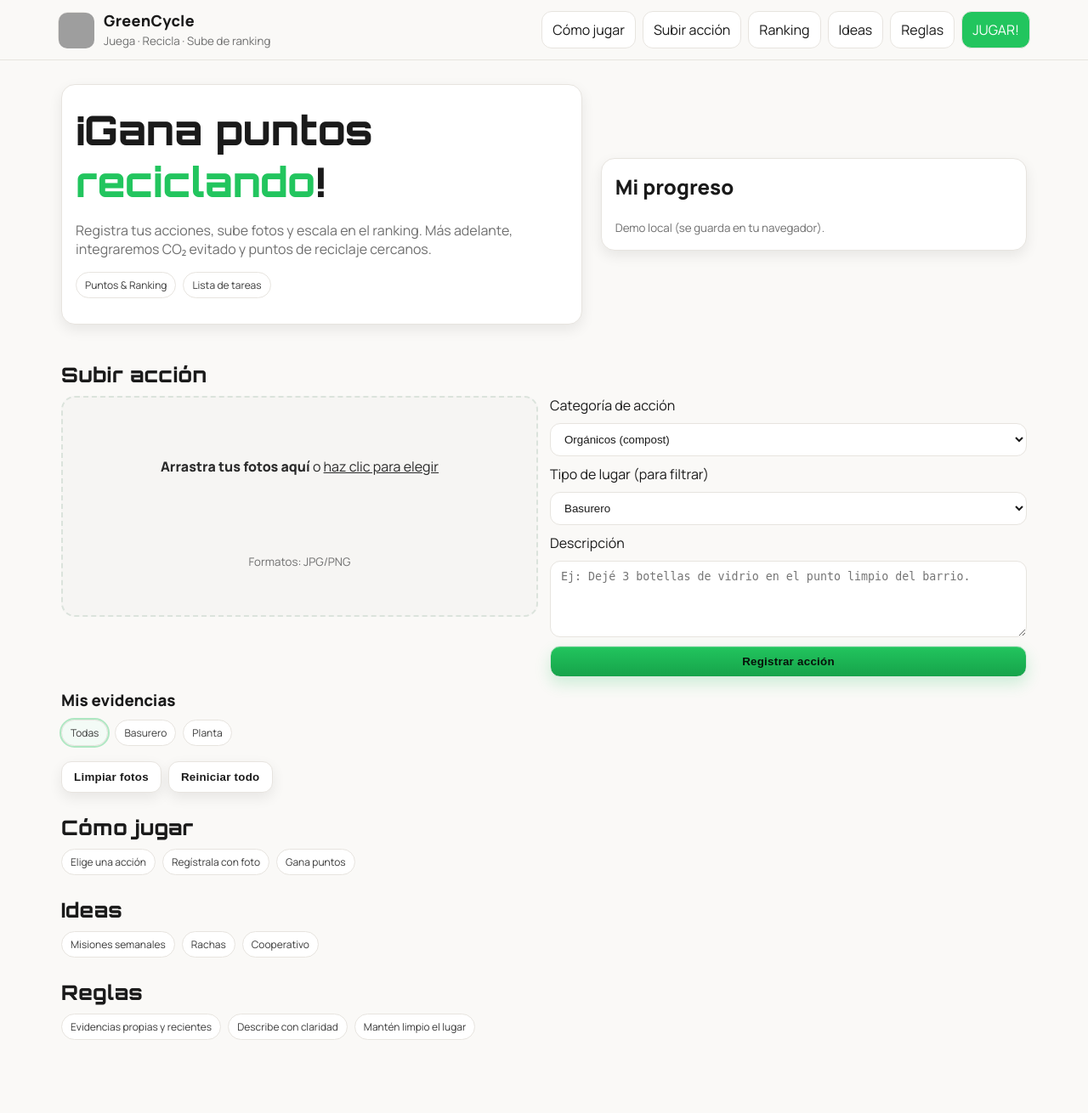
After one commit to deividusm/djangoproject, a Django app: template templates/verificar_mobilenet2.html in a window 1280 px wide. The commit adds this page. Shown: the whole page at 85% size. Run offline with Django 5.2, Linux system fonts and the light colour scheme; the template is opened without the code that fills it, so the values that code supplies are empty; grey boxes are pictures that could not be loaded.

Commit message:
Descripción de los cambios

```diff
--- /dev/null
+++ b/templates/verificar_mobilenet2.html
@@ -0,0 +1,305 @@
+{% load static %}
+<!DOCTYPE html>
+<html lang="es">
+<head>
+  <meta charset="utf-8" />
+  <meta name="viewport" content="width=device-width, initial-scale=1" />
+  <title>ReciclaQuest — Hub</title>
+  <link rel="preconnect" href="https://fonts.gstatic.com" crossorigin>
+  <link href="https://fonts.googleapis.com/css2?family=Manrope:wght@400;600;800&family=Orbitron:wght@600;800&display=swap" rel="stylesheet">
+  <style>
+    :root{
+      --bg:#faf9f7; --panel:#ffffff; --panel-2:#fbfaf8; --ink:#1a1a1a; --muted:#6f6f6f;
+      --line:#e7e4df; --green:#22c55e; --green-2:#16a34a; --radius:14px;
+      --shadow:0 6px 16px rgba(0,0,0,.08), inset 0 1px 0 rgba(255,255,255,.5);
+    }
+    *{box-sizing:border-box}
+    html,body{height:100%}
+    body{margin:0; font-family:Manrope,system-ui,Segoe UI,Roboto; color:var(--ink); background: var(--bg);}
+
+    .topbar{ position:sticky; top:0; z-index:30; backdrop-filter: blur(6px); background:rgba(250,249,247,.9); border-bottom:1px solid var(--line); }
+    .topbar-inner{ display:flex; align-items:center; gap:14px; padding:12px clamp(14px,4vw,28px); max-width:1200px; margin:0 auto;}
+    .brand{ display:flex; align-items:center; gap:12px; }
+    .logo{ width:42px; height:42px; display:grid; place-items:center; border-radius:12px; border:1px solid var(--line); background:#fff; }
+    .brand b{ letter-spacing:.02em; font-size:18px }
+    .nav{ margin-left:auto; display:flex; flex-wrap:wrap; gap:8px }
+    .nav a{ text-decoration:none; color:var(--ink); padding:10px 12px; border-radius:12px; border:1px solid var(--line); background:#fff; }
+    .nav a:hover{ background:#f6f5f3 }
+
+    .btn{ cursor:pointer; border-radius:12px; padding:10px 14px; border:1px solid #dbe9df; background:linear-gradient(180deg, var(--green), var(--green-2)); color:#07110a; font-weight:800; letter-spacing:.02em; box-shadow: 0 8px 18px rgba(34,197,94,.20), inset 0 1px 0 rgba(255,255,255,.2); }
+    .btn.ghost{ background:#fff; color:var(--ink); border:1px solid var(--line); box-shadow:var(--shadow); }
+    .btn:hover{ transform:translateY(-1px) }
+
+    .hero{ max-width:1200px; margin:0 auto; padding:28px clamp(16px, 4vw, 32px); display:grid; grid-template-columns: 1.1fr .9fr; gap:22px; align-items:center;}
+    .card{ padding:16px; border-radius:16px; border:1px solid var(--line); background:#fff; box-shadow:var(--shadow); }
+    h1.title{ font-family:Orbitron,Manrope; font-size:clamp(26px,5vw,48px); margin:6px 0 12px; }
+    .muted{ color:var(--muted) }
+    .chips{ display:flex; flex-wrap:wrap; gap:8px }
+    .chip{ display:inline-flex; align-items:center; gap:8px; padding:6px 10px; border-radius:999px; border:1px solid var(--line); background:#fff; color:#3a3a3a; font-size:12px; cursor:pointer; }
+    .chip.active{ outline:2px solid rgba(34,197,94,.35); background:#f3fbf6; }
+
+    .wrap{ max-width:1200px; margin:0 auto; padding:0 clamp(16px, 4vw, 32px) 60px; }
+    section{ margin:16px 0 26px }
+    section h2{ font-family:Orbitron,Manrope; margin:0 0 10px; letter-spacing:.02em }
+
+    /* Subir acción */
+    .uploader{ display:grid; grid-template-columns: 1fr 1fr; gap:14px }
+    .drop{
+      position: relative; width: 100%; height: 260px; /* alto fijo: no deforma */
+      border:2px dashed #dbe3dc; border-radius:16px; background:#f6f5f3;
+      color:#2a2a2a; text-align:center; padding:14px; overflow:hidden;
+      display:grid; place-items:center;
+    }
+    .drop.drag{ outline:2px solid rgba(34,197,94,.25); background:#eef6f0 }
+    .drop-text{ position:absolute; inset:16px; display:grid; place-items:center; pointer-events:none }
+    #preview{ position:absolute; inset:0; width:100%; height:100%; object-fit:contain; display:none; pointer-events:none }
+
+    .form{ display:grid; gap:10px }
+    .input, select, textarea{ background:#fff; border:1px solid var(--line); color:var(--ink); border-radius:12px; padding:10px 12px; width:100% }
+    textarea{ min-height:90px; resize:vertical }
+
+    .gallery{ display:grid; grid-template-columns: repeat(4,minmax(0,1fr)); gap:10px }
+    .ph{ position:relative; border-radius:12px; overflow:hidden; border:1px solid var(--line); background:#fff }
+    .ph img{ display:block; width:100%; height:120px; object-fit:cover }
+    .ph .meta{ position:absolute; inset:auto 6px 6px 6px; background:linear-gradient(180deg, rgba(255,255,255,.2), rgba(255,255,255,.9)); padding:6px 8px; border-radius:10px; font-size:12px }
+    .ph button{ position:absolute; top:6px; right:6px; }
+
+    @media (max-width:1080px){ .hero{ grid-template-columns:1fr } .uploader{grid-template-columns:1fr} .gallery{grid-template-columns:repeat(2,minmax(0,1fr))}}
+    @media (max-width:620px){ .gallery{grid-template-columns:1fr} }
+  </style>
+</head>
+<body>
+  <div class="topbar">
+    <div class="topbar-inner">
+      <div class="brand">
+        <div class="logo">
+          <img src="{% static 'img/logo_greencycle.png' %}" alt="GreenCycle" style="width:42px; height:42px; border-radius:10px;">
+        </div>
+        <div>
+          <b>GreenCycle</b><br>
+          <small style="color:var(--muted)">Juega · Recicla · Sube de ranking</small>
+        </div>
+      </div>
+      <nav class="nav" aria-label="Navegación principal">
+        <a href="#como">Cómo jugar</a>
+        <a href="#subir">Subir acción</a>
+        <a href="/ranking/">Ranking</a>
+        <a href="#ideas">Ideas</a>
+        <a href="#reglas">Reglas</a>
+        <a href="/verificar_mobilenet/" style="background:var(--green); color:white;">JUGAR!</a>
+      </nav>
+    </div>
+  </div>
+
+  <header class="hero" id="jugar">
+    <div class="card">
+      <h1 class="title">¡Gana puntos <span style="color:var(--green)">reciclando</span>!</h1>
+      <p class="muted">Registra tus acciones, sube fotos y escala en el ranking. Más adelante, integraremos CO₂ evitado y puntos de reciclaje cercanos.</p>
+      <div class="chips" style="margin:10px 0 14px">
+        <span class="chip">Puntos & Ranking</span>
+        <span class="chip">Lista de tareas</span>
+      </div>
+    </div>
+    <div class="card">
+      <h2 style="margin-top:0">Mi progreso</h2>
+      <small class="muted">Demo local (se guarda en tu navegador).</small>
+    </div>
+  </header>
+
+  <main class="wrap">
+    <section id="subir">
+      <h2>Subir acción</h2>
+      <div class="uploader">
+        <!-- Dropzone -->
+        <div class="drop" id="drop">
+          <div class="drop-text" id="dropText">
+            <p><b>Arrastra tus fotos aquí</b> o
+              <label style="text-decoration:underline; cursor:pointer">
+                <input type="file" id="fileInput" accept="image/*" multiple hidden>
+                haz clic para elegir
+              </label>
+            </p>
+            <small class="muted">Formatos: JPG/PNG</small>
+          </div>
+          <img id="preview" alt="Vista previa">
+        </div>
+
+        <!-- Formulario -->
+        <div class="form">
+          <label>Categoría de acción</label>
+          <select id="category" class="input">
+            <option value="organicos">Orgánicos (compost)</option>
+            <option value="papel">Papel/Cartón</option>
+            <option value="plastico">Plásticos</option>
+            <option value="vidrio">Vidrio</option>
+          </select>
+
+          <label>Tipo de lugar (para filtrar)</label>
+          <select id="tipoLugar" class="input">
+            <option value="basurero">Basurero</option>
+            <option value="planta">Planta</option>
+          </select>
+
+          <label>Descripción</label>
+          <textarea id="desc" class="input" placeholder="Ej: Dejé 3 botellas de vidrio en el punto limpio del barrio."></textarea>
+
+          <button class="btn" id="submitAction">Registrar acción</button>
+        </div>
+      </div>
+
+      <div style="margin-top:14px">
+        <h3 style="margin:0 0 10px">Mis evidencias</h3>
+        <div class="chips" id="filterChips" style="margin-bottom:10px">
+          <span class="chip active" data-filter="todas">Todas</span>
+          <span class="chip" data-filter="basurero">Basurero</span>
+          <span class="chip" data-filter="planta">Planta</span>
+        </div>
+        <div class="gallery" id="gallery"></div>
+        <div style="margin-top:8px; display:flex; gap:8px; flex-wrap:wrap">
+          <button class="btn ghost" id="clearPhotos">Limpiar fotos</button>
+          <button class="btn ghost" id="clearAll">Reiniciar todo</button>
+        </div>
+      </div>
+    </section>
+
+    <section id="como">
+      <h2>Cómo jugar</h2>
+      <div class="chips">
+        <span class="chip">Elige una acción</span>
+        <span class="chip">Regístrala con foto</span>
+        <span class="chip">Gana puntos</span>
+      </div>
+    </section>
+
+    <section id="ideas">
+      <h2>Ideas</h2>
+      <div class="chips">
+        <span class="chip">Misiones semanales</span>
+        <span class="chip">Rachas</span>
+        <span class="chip">Cooperativo</span>
+      </div>
+    </section>
+
+    <section id="reglas">
+      <h2>Reglas</h2>
+      <div class="chips">
+        <span class="chip">Evidencias propias y recientes</span>
+        <span class="chip">Describe con claridad</span>
+        <span class="chip">Mantén limpio el lugar</span>
+      </div>
+    </section>
+  </main>
+
+  <script>
+    // Evita que el navegador abra la imagen fuera del drop
+    ['dragover','drop'].forEach(evt => window.addEventListener(evt, e => e.preventDefault()));
+
+    // --- Estado local demo
+    const KEY = 'reciclaquest-hub-v1';
+    const state = JSON.parse(localStorage.getItem(KEY) || '{"photos":[]}');
+    function save(){ localStorage.setItem(KEY, JSON.stringify(state)); }
+
+    // --- Refs
+    const drop = document.getElementById('drop');
+    const dropText = document.getElementById('dropText');
+    const fileInput = document.getElementById('fileInput');
+    const preview = document.getElementById('preview');
+    const gallery = document.getElementById('gallery');
+    const category = document.getElementById('category');
+    const tipoLugar = document.getElementById('tipoLugar');
+    const desc = document.getElementById('desc');
+    const submitAction = document.getElementById('submitAction');
+    const filterChips = document.getElementById('filterChips');
+
+    let pendingFiles = [];          // dataURL list
+    let currentFilter = 'todas';    // filtro galería
+
+    // --- Dropzone UX
+    drop.addEventListener('dragover', e => { e.preventDefault(); drop.classList.add('drag'); });
+    drop.addEventListener('dragleave', () => drop.classList.remove('drag'));
+    drop.addEventListener('drop', e => { e.preventDefault(); drop.classList.remove('drag'); handleFiles(e.dataTransfer.files); });
+    drop.addEventListener('click', () => fileInput.click());
+    fileInput.addEventListener('change', e => handleFiles(e.target.files));
+
+    function handleFiles(fileList){
+      const file = [...fileList].find(f => f.type.startsWith('image/'));
+      if(!file) return;
+      const reader = new FileReader();
+      reader.onload = ev => {
+        const dataURL = ev.target.result;
+        pendingFiles = [dataURL];
+        showPreview(dataURL);
+      };
+      reader.readAsDataURL(file);
+    }
+    function showPreview(dataURL){
+      preview.src = dataURL;
+      preview.style.display = 'block';
+      dropText.style.opacity = 0;
+    }
+    function clearPreview(){
+      preview.removeAttribute('src');
+      preview.style.display = 'none';
+      dropText.style.opacity = 1;
+    }
+
+    // --- Guardar acción
+    function pointsFor(cat){
+      switch(cat){ case 'organicos': return 10; case 'papel': return 12; case 'plastico': return 14; case 'vidrio': return 16; default: return 5; }
+    }
+
+    submitAction.addEventListener('click', ()=>{
+      if(pendingFiles.length===0){ alert('Agrega al menos una foto.'); return; }
+      const cat = category.value;
+      const catLabel = {organicos:'Orgánicos', papel:'Papel/Cartón', plastico:'Plásticos', vidrio:'Vidrio'}[cat] || 'Acción';
+      const d = (desc.value||'').trim();
+      const tipo = tipoLugar.value; // basurero | planta
+
+      // guarda una tarjeta por archivo pendiente (aquí 1)
+      pendingFiles.forEach(data => state.photos.push({ data, cat, catLabel, desc:d, tipo, pts:pointsFor(cat), ts:Date.now() }));
+      save();
+
+      pendingFiles = [];
+      desc.value = '';
+      clearPreview();
+      renderGallery();
+      alert('¡Acción registrada! Puntos sumados.');
+    });
+
+    // --- Filtros de galería
+    filterChips.addEventListener('click', (e)=>{
+      const chip = e.target.closest('.chip');
+      if(!chip) return;
+      currentFilter = chip.dataset.filter;
+      [...filterChips.querySelectorAll('.chip')].forEach(c => c.classList.toggle('active', c===chip));
+      renderGallery();
+    });
+
+    // --- Render galería con filtro
+    function renderGallery(){
+      const items = state.photos
+        .filter(p => currentFilter==='todas' ? true : p.tipo===currentFilter)
+        .slice().reverse(); // recientes primero
+
+      gallery.innerHTML = items.map((p,i)=>`
+        <div class="ph">
+          <img src="${p.data}" alt="Acción de reciclaje">
+          <div class="meta">${p.catLabel} · ${p.tipo} · ${p.desc ? p.desc.replace(/</g,'&lt;').slice(0,60):''}</div>
+        </div>
+      `).join('');
+    }
+
+    // --- Limpiar
+    document.getElementById('clearPhotos').addEventListener('click', ()=>{
+      if(!confirm('¿Eliminar solo fotos guardadas?')) return;
+      state.photos = []; save(); renderGallery();
+    });
+    document.getElementById('clearAll').addEventListener('click', ()=>{
+      if(!confirm('¿Reiniciar todo? Se borrarán puntos y fotos.')) return;
+      localStorage.removeItem(KEY); location.reload();
+    });
+
+    renderGallery();
+  </script>
+</body>
+</html>
```
Also changed, not shown: templates/hub.html (+3 -47 lines), db.sqlite3, templates/acciones_subidas.html (added).
